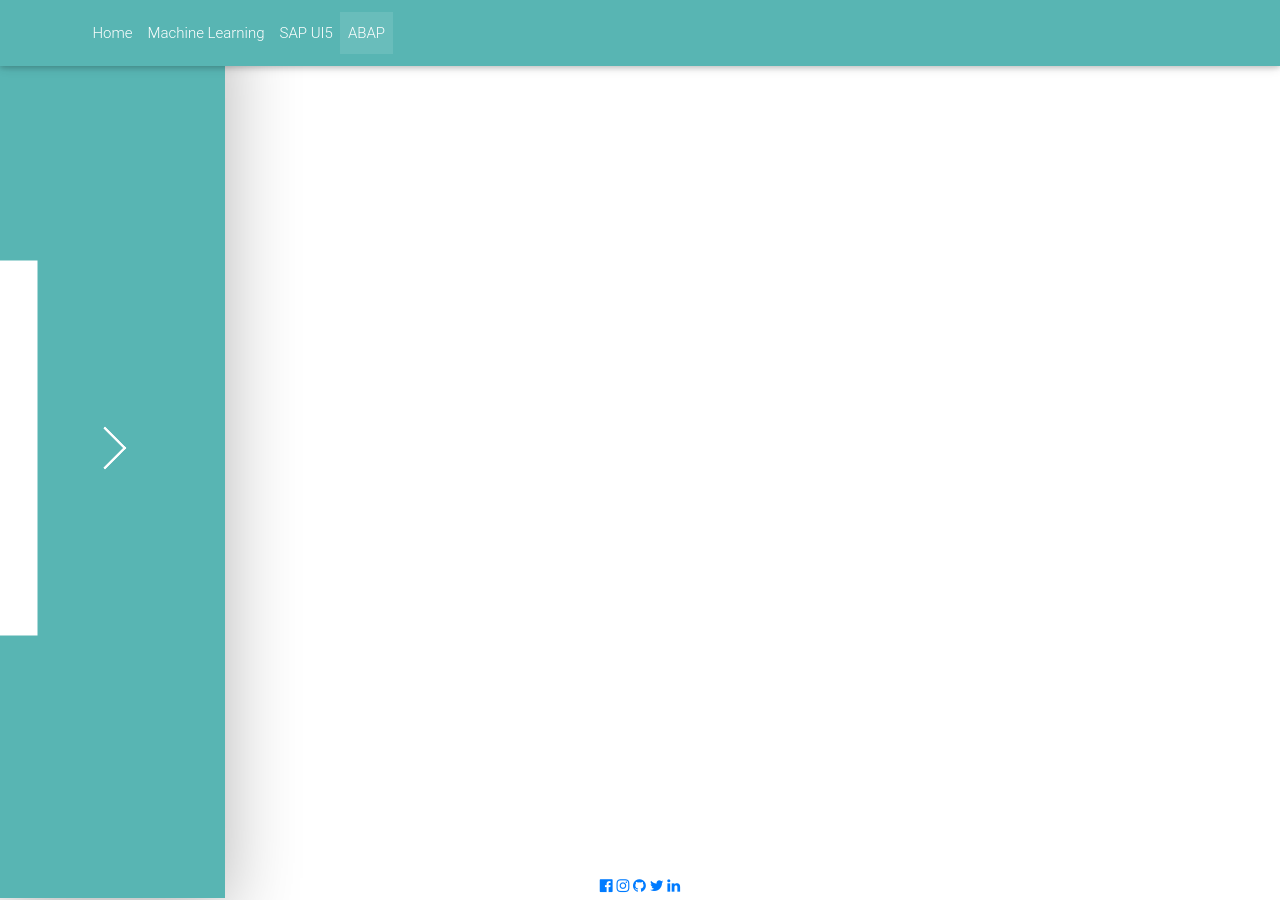
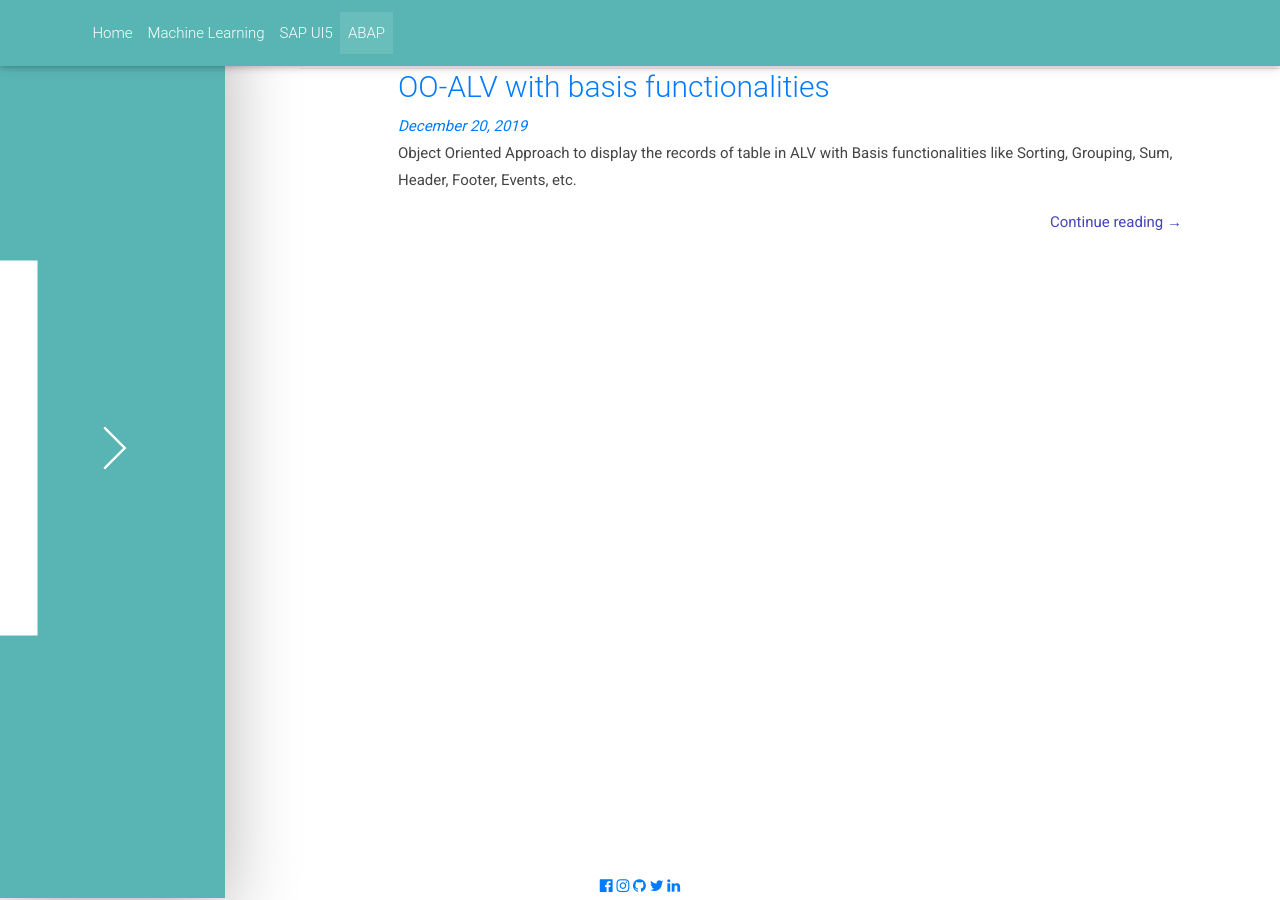
Before and after one commit to GauravChaudhary1/portfolio, a Jekyll site: the page built from abap/index.html, in a window 1280 px wide and 900 px high. Built offline with Jekyll 4.4.1, drawn with Linux system fonts in a browser that asks for light colours; nearby versions of some CDN libraries; some web fonts are replaced; library files that are not in the unit come from our copies; part of the change alters nothing that is shown.

Commit message:
ABAP Program

````diff
--- /dev/null
+++ b/_posts/2019-12-20-OO-ALV.md
@@ -0,0 +1,436 @@
+---
+title: "OO-ALV with basis functionalities"
+description: "Object Oriented Approach to display the records of table in ALV with Basis functionalities like Sorting, Grouping, Sum, Header, Footer, Events, etc."
+categories: [abap]
+tags: [ooalv]
+---
+
+<p>
+Reporting in ABAP is considered as major requirement as it caters the need of the business enduser. There are a lot of functions that can be used while displaying the data in ALV. For the beginners it seems quite difficult to know them all in place.
+</p>
+
+<p> Below program executes such functionalities of ALV:</p> <br>
+
+
+```abap
+
+" Type Declaration
+TABLES : vbak.
+TYPE-POOLS : abap,rsanm.
+
+TYPES : BEGIN OF t_vbak.
+INCLUDE TYPE vbak.
+TYPES : t_color TYPE lvc_t_scol,
+        END OF t_vbak.
+
+DATA : lt_vbak TYPE STANDARD TABLE OF t_vbak,
+       ls_vbak TYPE t_vbak.
+
+DATA : lt_vbap TYPE STANDARD TABLE OF vbap.
+
+FIELD-SYMBOLS : <lfs_vbak> TYPE t_vbak.
+
+DATA : l_rec(5)  TYPE n.
+
+** Declaration for ALV Grid **
+DATA : gr_table TYPE REF TO cl_salv_table.
+
+** Declarations for ALV Functions
+DATA : gr_functions TYPE REF TO cl_salv_functions_list.
+
+** declaration for ALV Columns
+DATA : gr_columns TYPE REF TO cl_salv_columns_table,
+       gr_column  TYPE REF TO cl_salv_column_table,
+       lt_column_ref TYPE salv_t_column_ref,
+       ls_column_ref TYPE salv_s_column_ref.
+
+** declaration for Layout Settings
+DATA : gr_layout TYPE REF TO cl_salv_layout,
+       gr_layout_key TYPE salv_s_layout_key,
+       ls_layout TYPE salv_s_layout,
+       lt_layout_info TYPE salv_t_layout_info.
+
+** Declaration for Global Display Settings
+DATA : gr_display TYPE REF TO cl_salv_display_settings,
+       lv_title   TYPE lvc_title.
+
+** Declaration for Aggregate Function Settings
+DATA : gr_aggr    TYPE REF TO cl_salv_aggregations.
+
+** Declaration for Sort Function Settings
+DATA : gr_sort    TYPE REF TO cl_salv_sorts.
+
+** Declaration for Table Selection settings
+DATA : gr_select  TYPE REF TO cl_salv_selections.
+
+** Declaration for Top of List settings
+DATA : gr_content TYPE REF TO cl_salv_form_element.
+
+** Class for handling Events
+CLASS : lcl_handle_events DEFINITION DEFERRED.
+DATA  : gr_events TYPE REF TO lcl_handle_events,
+        lr_events TYPE REF TO cl_salv_events_table.
+
+** Coloring of Date columns **
+DATA : lt_colo TYPE STANDARD TABLE OF lvc_s_colo,
+       ls_colo TYPE lvc_s_colo.
+
+** Color Structure of columns **
+DATA : lt_color TYPE lvc_t_scol,
+       ls_color TYPE lvc_s_scol.
+*----------------------------------------------------------------------*
+*       CLASS lcl_handle_events DEFINITION
+*----------------------------------------------------------------------*
+CLASS lcl_handle_events DEFINITION.
+  PUBLIC SECTION.
+    METHODS : on_double_click FOR EVENT double_click OF cl_salv_events_table
+      IMPORTING row column.
+    METHODS : on_link_click FOR EVENT link_click OF cl_salv_events_table
+      IMPORTING row column.
+ENDCLASS.                    "lcl_handle_events DEFINITION
+*----------------------------------------------------------------------*
+*       CLASS lcl_handle_events IMPLEMENTATION
+*----------------------------------------------------------------------*
+CLASS lcl_handle_events IMPLEMENTATION.
+  METHOD on_double_click.
+    PERFORM get_ord_info USING row column.
+  ENDMETHOD.                    "on_double_click
+  METHOD on_link_click.
+    PERFORM get_ord_info USING row column.
+  ENDMETHOD.                    "on_link_click
+ENDCLASS.                    "lcl_handle_events IMPLEMENTATION
+SELECTION-SCREEN BEGIN OF BLOCK b1.
+SELECT-OPTIONS : p_erdat FOR vbak-erdat.
+PARAMETER : p_var TYPE slis_vari.
+SELECTION-SCREEN END OF BLOCK b1.
+
+AT SELECTION-SCREEN ON VALUE-REQUEST FOR p_var.
+  CLEAR : ls_layout.
+  TRY.
+      CALL METHOD cl_salv_table=>factory
+        EXPORTING
+          list_display = if_salv_c_bool_sap=>false
+        IMPORTING
+          r_salv_table = gr_table
+        CHANGING
+          t_table      = lt_vbak.
+    CATCH cx_salv_msg .
+  ENDTRY.
+
+  IF gr_table IS NOT INITIAL.
+    MOVE sy-repid TO gr_layout_key-report.     "Set Layout Key as Report ID"
+    gr_layout = gr_table->get_layout( ).       "Get Layout of the Table"
+    gr_layout->set_key( gr_layout_key ).       "Set Layout key to Layout"
+    lt_layout_info = gr_layout->get_layouts( )."Get the Layouts of report"
+    IF lt_layout_info[] IS NOT INITIAL.
+      ls_layout = gr_layout->f4_layouts( ).    "Activate F4 Help for Layouts"
+      IF ls_layout IS NOT INITIAL.
+        MOVE ls_layout-layout TO p_var.
+      ENDIF.
+    ENDIF.
+  ENDIF.
+
+START-OF-SELECTION.
+  REFRESH : lt_vbak.
+  SELECT * FROM vbak
+    INTO CORRESPONDING FIELDS OF TABLE lt_vbak
+    WHERE erdat IN p_erdat.
+
+
+  IF sy-subrc EQ 0.
+    DESCRIBE TABLE lt_vbak LINES l_rec.
+    PERFORM set_color.
+    PERFORM alv_grid_display.
+  ENDIF.
+
+*&---------------------------------------------------------------------*
+*&      Form  alv_grid_display
+*&---------------------------------------------------------------------*
+*       text
+*----------------------------------------------------------------------*
+FORM alv_grid_display.
+  CLEAR : gr_table.
+  TRY.
+      CALL METHOD cl_salv_table=>factory
+        EXPORTING
+          list_display = if_salv_c_bool_sap=>false
+        IMPORTING
+          r_salv_table = gr_table
+        CHANGING
+          t_table      = lt_vbak.
+    CATCH cx_salv_msg .
+  ENDTRY.
+  IF gr_table IS INITIAL.
+    MESSAGE 'Error Creating ALV Grid ' TYPE 'I' DISPLAY LIKE 'E'.
+    STOP.
+  ENDIF.
+** Get functions details
+  gr_functions = gr_table->get_functions( ).
+
+** Activate All Buttons in Tool Bar
+  gr_functions->set_all( if_salv_c_bool_sap=>true ).
+
+******* Layout Settings  *******
+  CLEAR : gr_layout, gr_layout_key.
+  MOVE sy-repid TO gr_layout_key-report.                        "Set Report ID as Layout Key"
+
+  gr_layout = gr_table->get_layout( ).                          "Get Layout of Table"
+  gr_layout->set_key( gr_layout_key ).                          "Set Report Id to Layout"
+  gr_layout->set_save_restriction( if_salv_c_layout=>restrict_none ). "No Restriction to Save Layout"
+  IF p_var IS INITIAL.
+    gr_layout->set_default( if_salv_c_bool_sap=>true ).         "Set Default Variant"
+  ELSE.
+    gr_layout->set_initial_layout( p_var ).                     "Set the Selected Variant as Initial"
+  ENDIF.
+
+******* Global Display Settings  *******
+  CLEAR : gr_display.
+  MOVE 'Sales Order Details' TO lv_title.
+  gr_display = gr_table->get_display_settings( ).               " Global Display settings"
+  gr_display->set_striped_pattern( if_salv_c_bool_sap=>true ).  "Activate Strip Pattern"
+  gr_display->set_list_header( lv_title ).                      "Report Header"
+
+******* Aggregate Function Settings *******
+  gr_aggr = gr_table->get_aggregations( ).                      "Get Aggregate Functions"
+
+******* Sort Functions *******
+  gr_sort = gr_table->get_sorts( ).
+  IF gr_sort IS NOT INITIAL.
+    TRY.
+        gr_sort->add_sort( columnname = 'ERNAM'
+                           position = 1
+                           sequence   = if_salv_c_sort=>sort_up
+                           subtotal   = if_salv_c_bool_sap=>true
+                           group      = if_salv_c_sort=>group_none
+                           obligatory = if_salv_c_bool_sap=>false ).
+      CATCH cx_salv_not_found .
+      CATCH cx_salv_existing .
+      CATCH cx_salv_data_error .
+    ENDTRY.
+
+    TRY.
+        gr_sort->add_sort( columnname = 'ERDAT'
+                           position = 2
+                           sequence   = if_salv_c_sort=>sort_down
+                           subtotal   = if_salv_c_bool_sap=>false
+                           group      = if_salv_c_sort=>group_none
+                           obligatory = if_salv_c_bool_sap=>false ).
+      CATCH cx_salv_not_found .
+      CATCH cx_salv_existing .
+      CATCH cx_salv_data_error .
+    ENDTRY.
+  ENDIF.
+******* Table Selection Settings *******
+  gr_select = gr_table->get_selections( ).
+  IF gr_select IS NOT INITIAL.
+    gr_select->set_selection_mode( if_salv_c_selection_mode=>row_column ). "Allow single row Selection"
+  ENDIF.
+
+******* Top of List settings *******
+  PERFORM top_of_page CHANGING gr_content.
+  gr_table->set_top_of_list( gr_content ).
+
+******* Event Register settings *******
+  lr_events = gr_table->get_event( ).
+  CREATE OBJECT gr_events.
+  SET HANDLER gr_events->on_double_click FOR lr_events.
+  SET HANDLER gr_events->on_link_click FOR lr_events.
+
+** Get the columns from ALV Table
+  gr_columns = gr_table->get_columns( ).
+  IF gr_columns IS NOT INITIAL.
+    REFRESH : lt_column_ref.
+    CLEAR   : ls_column_ref.
+    lt_column_ref = gr_columns->get( ).
+
+** Get columns properties
+    gr_columns->set_optimize( if_salv_c_bool_sap=>true ).
+    gr_columns->set_key_fixation( if_salv_c_bool_sap=>true ).
+    TRY.
+        gr_columns->set_color_column( 'T_COLOR' ).
+      CATCH cx_salv_data_error .
+    ENDTRY.
+** Individual Column Properties.
+    PERFORM column_settings.
+  ENDIF.
+  CALL METHOD gr_table->display.
+ENDFORM.                    "alv_grid_display
+
+*&---------------------------------------------------------------------*
+*&      Form  column_settings
+*&---------------------------------------------------------------------*
+*       text
+*----------------------------------------------------------------------*
+FORM column_settings.
+  LOOP AT lt_column_ref INTO ls_column_ref.
+    TRY.
+        gr_column ?= gr_columns->get_column( ls_column_ref-columnname ).
+      CATCH cx_salv_not_found.
+    ENDTRY.
+    IF gr_column IS NOT INITIAL.
+** Make Mandt column invisible **
+      IF gr_column->get_ddic_datatype( ) = 'CLNT'.
+        gr_column->set_technical( if_salv_c_bool_sap=>true ).
+      ENDIF.
+** Create Aggregate function total for All Numeric/Currency Fields **
+      IF gr_column->get_ddic_inttype( ) EQ 'P' OR
+         gr_column->get_ddic_datatype( ) EQ 'CURR'.
+        IF gr_aggr IS NOT INITIAL.
+          TRY.
+              gr_aggr->add_aggregation( columnname = ls_column_ref-columnname
+                                        aggregation = if_salv_c_aggregation=>total ).
+            CATCH cx_salv_data_error .
+            CATCH cx_salv_not_found .
+            CATCH cx_salv_existing .
+          ENDTRY.
+        ENDIF.
+      ENDIF.
+** Create Check box for fields with domain "XFELD"
+      IF gr_column->get_ddic_domain( ) EQ 'XFELD'.
+        gr_column->set_cell_type( if_salv_c_cell_type=>checkbox ).
+      ENDIF.
+
+** Set color to Date Columns **
+      IF gr_column->get_ddic_datatype( ) EQ 'DATS'.
+        CLEAR : ls_colo.
+        MOVE 2 TO ls_colo-col.
+        MOVE 1 TO ls_colo-int.
+        MOVE 1 TO ls_colo-inv.
+        gr_column->set_color( ls_colo ).
+      ENDIF.
+
+** Add Hotspot&Hyper Link to the column vbeln
+      IF ls_column_ref-columnname EQ 'VBELN'.
+        gr_column->set_cell_type( if_salv_c_cell_type=>hotspot ).
+        gr_column->set_key( if_salv_c_bool_sap=>true ).
+      ENDIF.
+
+    ENDIF.
+  ENDLOOP.
+ENDFORM.                    "column_settings
+
+*&---------------------------------------------------------------------*
+*&      Form  top_of_page
+*&---------------------------------------------------------------------*
+FORM top_of_page CHANGING lr_content TYPE REF TO cl_salv_form_element.
+  DATA : lr_grid TYPE REF TO cl_salv_form_layout_grid,
+         lr_text  TYPE REF TO cl_salv_form_text,
+         lr_label TYPE REF TO cl_salv_form_label,
+         lr_head  TYPE string.
+
+  DATA: lr_picture TYPE REF TO cl_salv_form_picture.
+
+
+  MOVE 'Sales Order List' TO lr_head.
+  CREATE OBJECT lr_grid.
+** Header of Top of Page **
+  lr_grid->create_header_information( row     = 1
+                                      column  = 1
+                                      text    = lr_head
+                                      tooltip = lr_head ).
+** Add Row **
+  lr_grid->add_row( ).
+
+** Add Label in Grid **
+  lr_label = lr_grid->create_label( row = 2
+                                    column = 1
+                                    text = 'No of Records'
+                                    tooltip = 'No of Records' ).
+
+** Add Text in The Grid **
+  lr_text = lr_grid->create_text( row = 2
+                                  column = 2
+                                  text = l_rec
+                                  tooltip = l_rec ).
+** Set Label and Text Link **
+  lr_label->set_label_for( lr_text ).
+
+  CREATE OBJECT lr_picture.
+
+  lr_picture->set_picture_id( 'ZGAUR' ).
+  lr_grid->set_element( row = 3
+                        column = 1
+                        r_element = lr_picture ) .
+
+** Move lr_grid to lr_content **
+  lr_content = lr_grid.
+
+  PERFORM end_of_page CHANGING gr_content.
+  gr_table->set_end_of_list( gr_content ).
+
+ENDFORM.                    "top_of_page
+
+*&---------------------------------------------------------------------*
+*&      Form
+*&---------------------------------------------------------------------*
+FORM get_ord_info USING row TYPE salv_de_row
+                        column TYPE salv_de_column.
+  IF column EQ 'VBELN'.
+    CLEAR : ls_vbak.
+    DATA: lr_table TYPE REF TO cl_salv_table.
+    READ TABLE lt_vbak INTO ls_vbak INDEX row.
+    IF sy-subrc EQ 0.
+*      SET PARAMETER ID 'AUN' FIELD ls_vbak-vbeln.
+*      CALL TRANSACTION 'VA03' AND SKIP FIRST SCREEN.
+      SELECT *
+        FROM vbap
+        INTO TABLE lt_vbap
+        WHERE vbeln = ls_vbak-vbeln.
+        IF sy-subrc IS INITIAL.
+          TRY.
+          cl_salv_table=>factory( IMPORTING r_salv_table = lr_table
+                                  CHANGING  t_table = lt_vbap ).
+          CATCH cx_salv_msg.
+          ENDTRY.
+
+          lr_table->DISPLAY( ).
+        ENDIF.
+    ENDIF.
+  ENDIF.
+ENDFORM.                    "get_ord_info
+
+*&---------------------------------------------------------------------*
+*&      Form  set_color
+*&---------------------------------------------------------------------*
+* Set color to the column VBELN & NETWR for Order Value > 1000
+*----------------------------------------------------------------------*
+FORM set_color.
+  LOOP AT lt_vbak ASSIGNING <lfs_vbak>.
+    IF <lfs_vbak>-netwr GT 100.
+      REFRESH : lt_color.
+
+      CLEAR : ls_color.
+      MOVE 'VBELN' TO ls_color-fname.
+      MOVE 5       TO ls_color-color-col.
+      MOVE 0       TO ls_color-color-int.
+      MOVE 0       TO ls_color-color-inv.
+      APPEND ls_color TO lt_color.
+
+      CLEAR : ls_color.
+      MOVE 'NETWR' TO ls_color-fname.
+      MOVE 5       TO ls_color-color-col.
+      MOVE 0       TO ls_color-color-int.
+      MOVE 0       TO ls_color-color-inv.
+      APPEND ls_color TO lt_color.
+
+      MOVE lt_color TO <lfs_vbak>-t_color.
+    ENDIF.
+  ENDLOOP.
+ENDFORM.                    "set_color
+
+FORM end_of_page CHANGING lr_content TYPE REF TO cl_salv_form_element.
+  DATA: lr_grid TYPE REF TO cl_salv_form_layout_grid.
+
+  CREATE OBJECT lr_grid.
+
+  lr_grid->create_label( row = 1
+                         column = 1
+                         text = 'End of the page' ).
+
+ENDFORM.
+
+```
+
+<h3> Output generated by this program:</h3>
+
+<img src="{{site.url}}{{site.baseurl}}/images/abap1-20191220/output.png">
````
Also changed, not shown: _posts/2019-12-20-CustomControl.md (line endings or trailing spaces), images/abap1-20191220/output.png (added).
